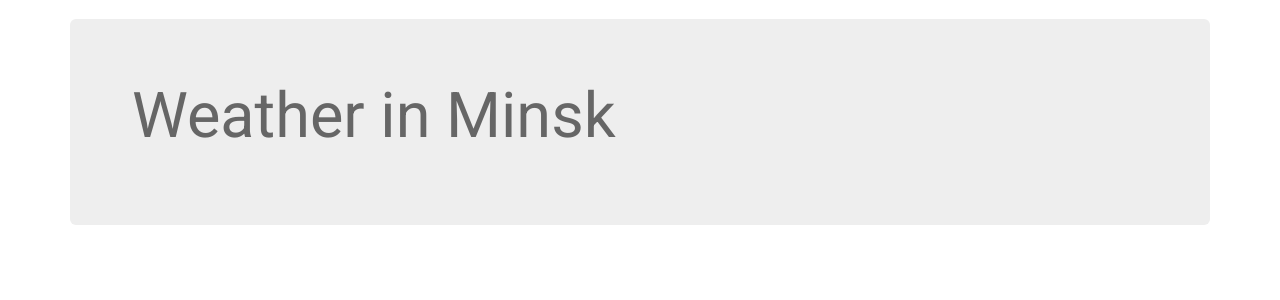
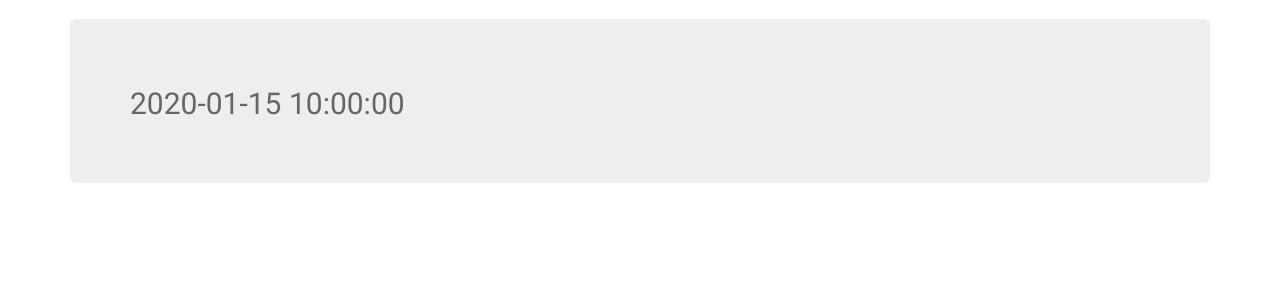
Before and after one commit to vitalydudarev/vk-search, a Flask app: template templates/home.html in a window 1280 px wide. Shown: the part 51-351 px from the top of the page. Run offline with Flask 2, Linux system fonts and the light colour scheme; the template is opened without the code that fills it: most values are stand-ins (such as "Sample title", 1, 10 or a date in 2020); some libraries are stand-ins or nearby versions.

Commit message:
Show current date on main page.

```diff
--- a/app.py
+++ b/app.py
@@ -10,7 +10,7 @@ facade = Facade(config)
 @app.route("/")
 def home():
     data = __get_template_data()
-    return render_template("home.html", currency_rate = data['currency_rate'], forecast = data['forecast'])
+    return render_template("home.html", currency_rate = data['currency_rate'], forecast = data['forecast'], date_formatted=facade.get_date_formatted())
 
 
 @app.route("/search", methods=['POST', 'GET'])
--- a/facade.py
+++ b/facade.py
@@ -71,6 +71,9 @@ class Facade:
     def vk_get_audio_info(self, id):
         return self.__vk_audio.get_audio_info(id)
 
+    def get_date_formatted(self):
+        return datetime.date.today().strftime("%A, %d %B %Y")
+
     def __update_rates(self):
         cur_rate = self.__rates_service.get_today_rate('USD')
         logging.info(u'Updated rates')
--- a/templates/home.html
+++ b/templates/home.html
@@ -54,7 +54,7 @@
 
       <!-- Main component for a primary marketing message or call to action -->
       <div class="jumbotron">
-        <h1>Weather in Minsk</h1>
+        <h2>{{ date_formatted }}</h2>
         <p id="weather_main"></p>
       </div>
 
@@ -72,7 +72,7 @@
 
     <script type="text/javascript">
       setView({{ forecast | tojson | safe }});
-      $("#weather_main").text($("#weather a" ).text());
+      $("#weather_main").text('Minsk, ' + $("#weather a").text());
     </script>
 
     <!-- Bootstrap core JavaScript
```
